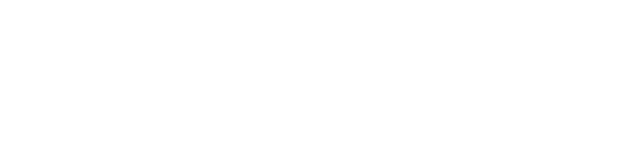
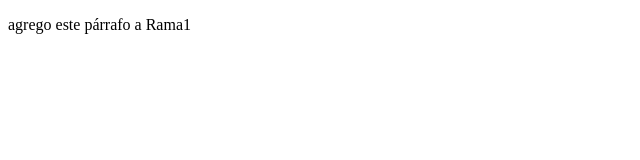
Before and after one commit to mmwonder/Viernes2, a plain HTML site: page index.html in a window 1280 px wide. Shown: the whole page, without its empty margins (0-640 px from the left). Drawn offline with Linux system fonts and the light colour scheme.

Commit message:
y yo que se

```diff
--- /dev/null
+++ b/estilos.css
@@ -0,0 +1,3 @@
+*{
+    font-size: 20px;
+}
--- a/index.html
+++ b/index.html
@@ -6,6 +6,6 @@
     <title>Pagina Inicial Web</title>
 </head>
 <body>
-
+    <p>agrego este párrafo a Rama1</p>
 </body>
 </html>
```
